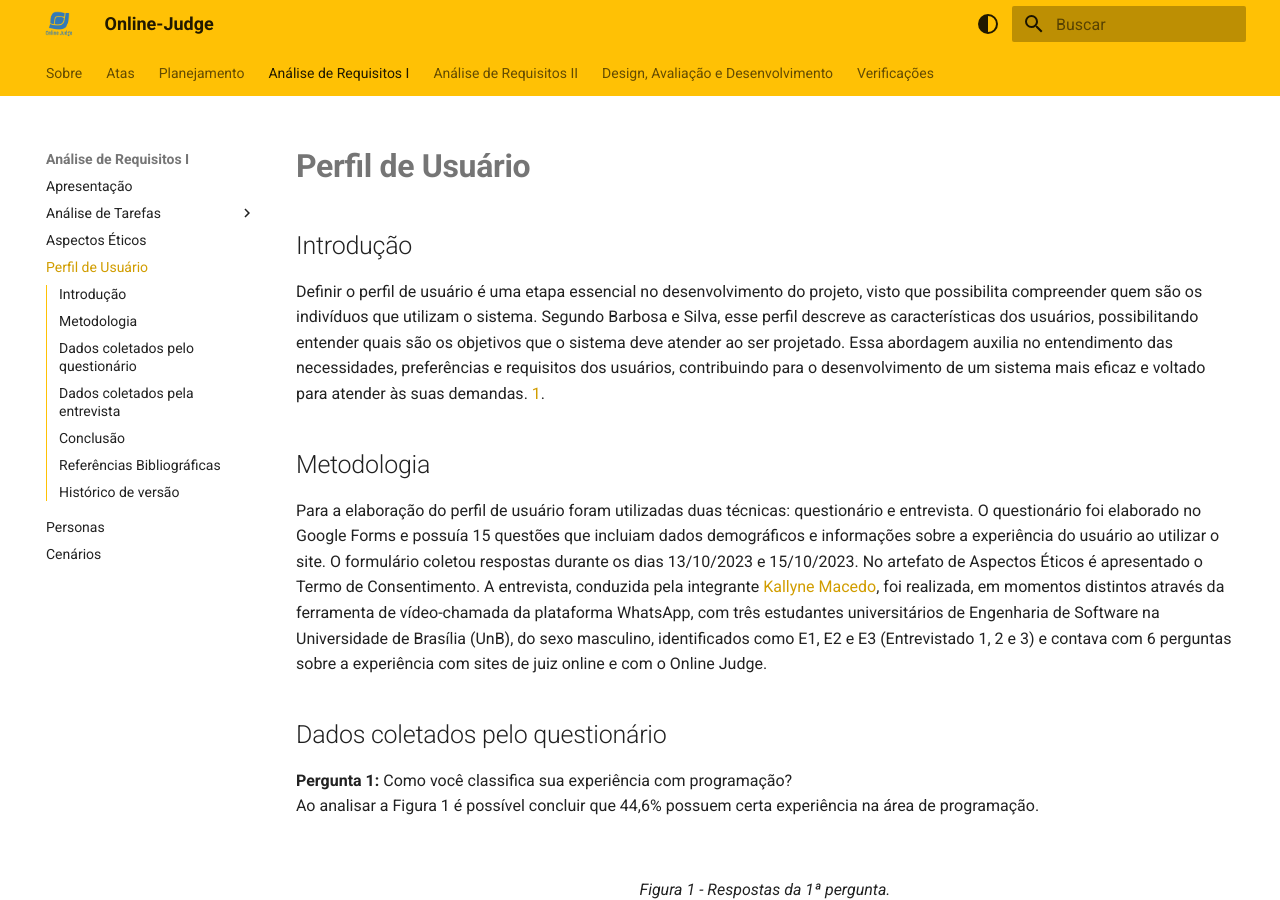
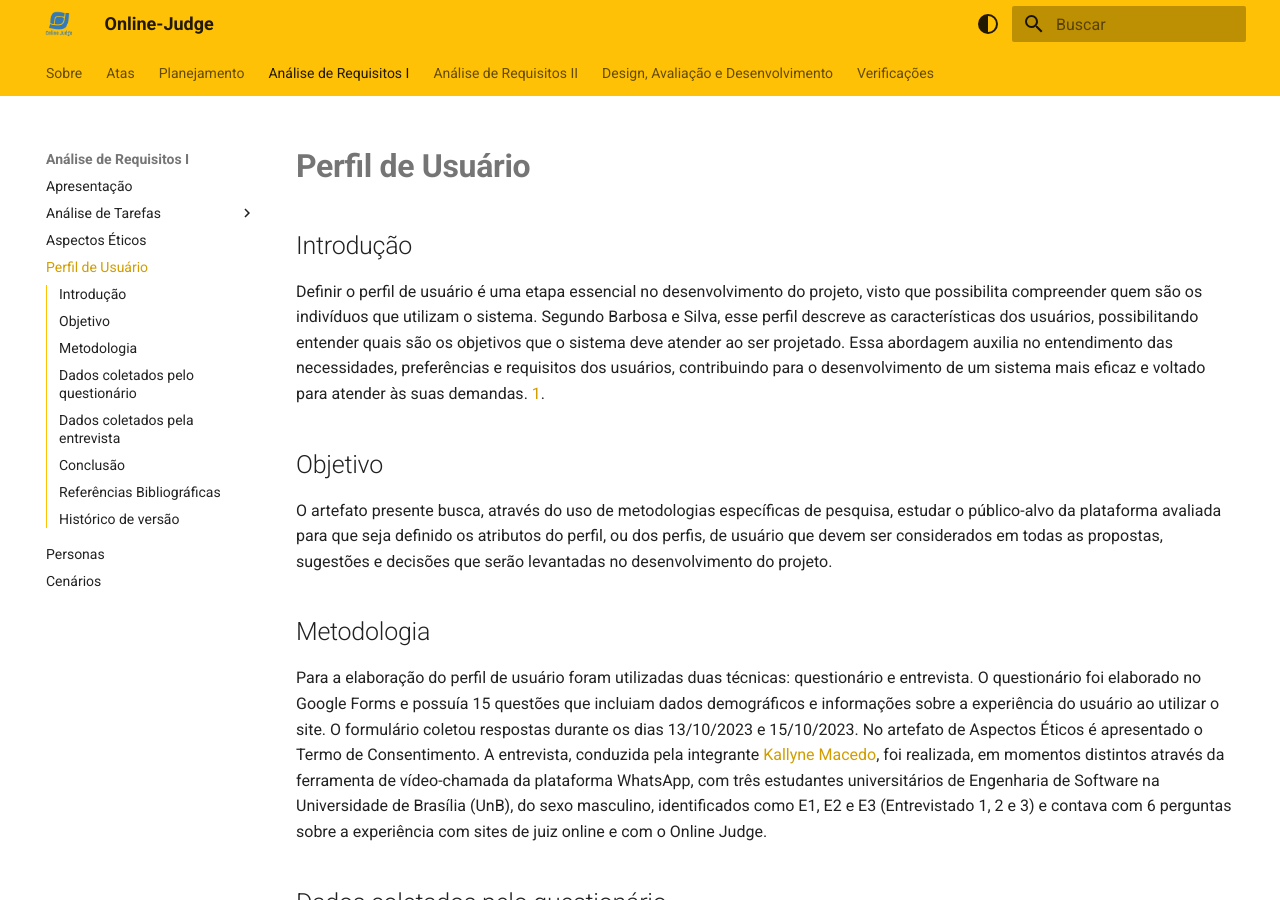
Before and after one commit to Interacao-Humano-Computador/2023.2-OnlineJudge, an MkDocs documentation site: the page built from docs/segunda-entrega/perfil-usuario.md, in a window 1280 px wide and 900 px high. Built offline with MkDocs 1.6.1 and Material for MkDocs 9.7.7, drawn with Linux system fonts in a browser that asks for light colours; some of the changed text lies outside the part shown.

```diff
--- a/docs/segunda-entrega/perfil-usuario.md
+++ b/docs/segunda-entrega/perfil-usuario.md
@@ -3,6 +3,10 @@
 ## Introdução
 
 Definir o perfil de usuário é uma etapa essencial no desenvolvimento do projeto, visto que possibilita compreender quem são os indivíduos que utilizam o sistema. Segundo Barbosa e Silva, esse perfil descreve as características dos usuários, possibilitando entender quais são os objetivos que o sistema deve atender ao ser projetado. Essa abordagem auxilia no entendimento das necessidades, preferências e requisitos dos usuários, contribuindo para o desenvolvimento de um sistema mais eficaz e voltado para atender às suas demandas. <a id="anchor_1" href="#REF1">1</a>.
+
+## Objetivo
+
+O artefato presente busca, através do uso de metodologias específicas de pesquisa, estudar o público-alvo da plataforma avaliada para que seja definido os atributos do perfil, ou dos perfis, de usuário que devem ser considerados em todas as propostas, sugestões e decisões que serão levantadas no desenvolvimento do projeto.
 
 ## Metodologia
 
```
Also changed, not shown: other parts of docs/segunda-entrega/perfil-usuario.md (+1 -0 lines), docs/quarta-entrega/nivel1/analise_de_tarefas/planejamento-avaliacao-tarefas.md (+11 -2 lines), docs/quarta-entrega/nivel3/relato-resultados-prototipo-alta-fidelidade.md (+5 -4 lines).
